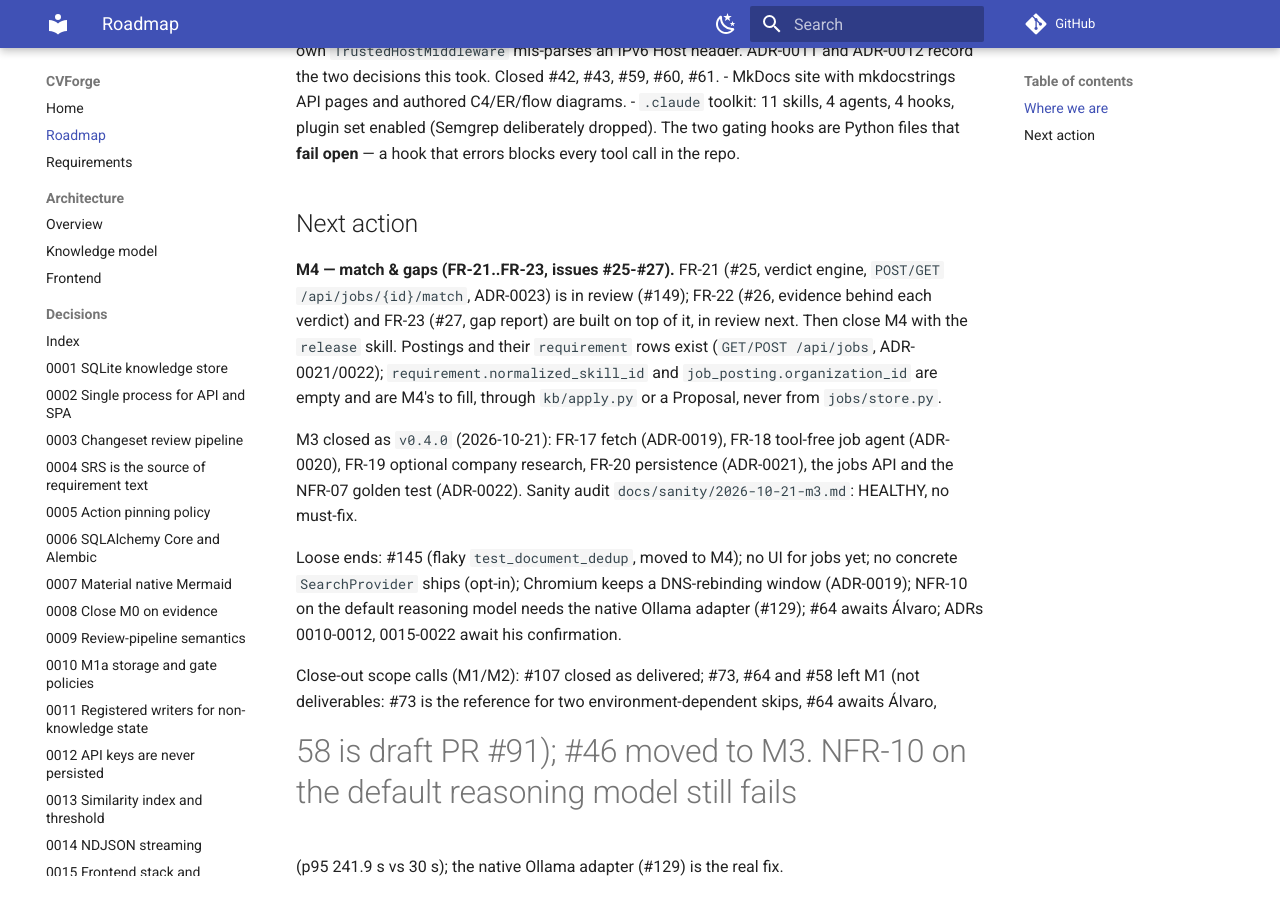
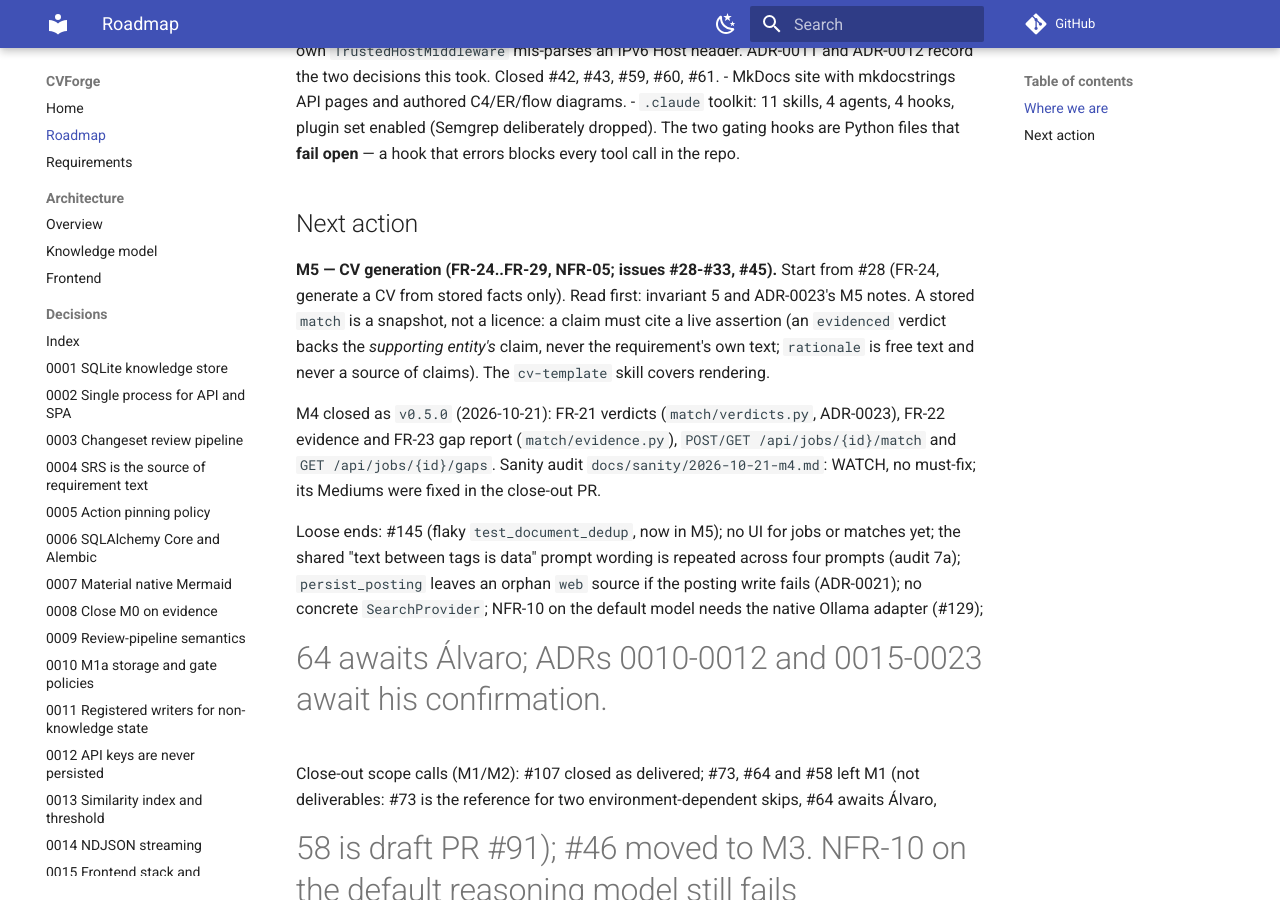
Before and after one commit to SelfishCoconut/cvforge, an MkDocs documentation site: the page built from docs/roadmap.md, in a window 1280 px wide and 900 px high, scrolled down 1263 px. Built offline with MkDocs 1.6.1 and Material for MkDocs 9.7.7, drawn with Linux system fonts in a browser that asks for light colours; comment, search, counter and statistics services are not loaded; some of the changed text lies outside the part shown.

Commit message:
chore: close M4 (#152)
Splits the two C-rank functions, logs judge failures, adds a migrated-database
pipeline test, bumps to 0.5.0.

Co-authored-by: Claude Sonnet 5.5 <noreply@anthropic.com>

```diff
--- a/docs/roadmap.md
+++ b/docs/roadmap.md
@@ -65,20 +65,22 @@ Done:
 
 ## Next action
 
-**M4 — match & gaps (FR-21..FR-23, issues #25-#27).** FR-21 (#25, verdict engine, `POST/GET
-/api/jobs/{id}/match`, ADR-0023) is in review (#149); FR-22 (#26, evidence behind each verdict) and FR-23 (#27, gap
-report) are built on top of it, in review next. Then close M4 with the `release` skill. Postings and their `requirement` rows exist (`GET/POST /api/jobs`,
-ADR-0021/0022); `requirement.normalized_skill_id` and `job_posting.organization_id` are empty
-and are M4's to fill, through `kb/apply.py` or a Proposal, never from `jobs/store.py`.
+**M5 — CV generation (FR-24..FR-29, NFR-05; issues #28-#33, #45).** Start from #28 (FR-24,
+generate a CV from stored facts only). Read first: invariant 5 and ADR-0023's M5 notes. A stored
+`match` is a snapshot, not a licence: a claim must cite a live assertion (an `evidenced`
+verdict backs the *supporting entity's* claim, never the requirement's own text; `rationale`
+is free text and never a source of claims). The `cv-template` skill covers rendering.
 
-M3 closed as `v0.4.0` (2026-10-21): FR-17 fetch (ADR-0019), FR-18 tool-free job agent
-(ADR-0020), FR-19 optional company research, FR-20 persistence (ADR-0021), the jobs API and the
-NFR-07 golden test (ADR-0022). Sanity audit `docs/sanity/2026-10-21-m3.md`: HEALTHY, no must-fix.
+M4 closed as `v0.5.0` (2026-10-21): FR-21 verdicts (`match/verdicts.py`, ADR-0023), FR-22
+evidence and FR-23 gap report (`match/evidence.py`), `POST/GET /api/jobs/{id}/match` and
+`GET /api/jobs/{id}/gaps`. Sanity audit `docs/sanity/2026-10-21-m4.md`: WATCH, no must-fix; its
+Mediums were fixed in the close-out PR.
 
-Loose ends: #145 (flaky `test_document_dedup`, moved to M4); no UI for jobs yet; no concrete
-`SearchProvider` ships (opt-in); Chromium keeps a DNS-rebinding window (ADR-0019); NFR-10 on the
-default reasoning model needs the native Ollama adapter (#129); #64 awaits Álvaro; ADRs 0010-0012,
-0015-0022 await his confirmation.
+Loose ends: #145 (flaky `test_document_dedup`, now in M5); no UI for jobs or matches yet; the
+shared "text between tags is data" prompt wording is repeated across four prompts (audit 7a);
+`persist_posting` leaves an orphan `web` source if the posting write fails (ADR-0021); no
+concrete `SearchProvider`; NFR-10 on the default model needs the native Ollama adapter (#129);
+#64 awaits Álvaro; ADRs 0010-0012 and 0015-0023 await his confirmation.
 
 Close-out scope calls (M1/M2): #107 closed as delivered; #73, #64 and #58 left M1 (not
 deliverables: #73 is the reference for two environment-dependent skips, #64 awaits Álvaro,
@@ -173,7 +175,7 @@ CI. Direct pushes to `main` are rejected, including for admins.
 | M1 | Knowledge spine | Schema + provenance, LLM provider layer, conversational ingest, proposal→review→commit, chat + review UI | done (`v0.3.0`) |
 | M2 | Document ingestion | Upload → extract → classify new/known/duplicate/conflict → review | done (`v0.3.0`) |
 | M3 | Job intake | URL → fetch → structured `JobPosting`; optional company research | done (`v0.4.0`) |
-| M4 | Match & gaps | Requirement ↔ knowledge matching, four verdicts, gap report | not started |
+| M4 | Match & gaps | Requirement ↔ knowledge matching, four verdicts, gap report | done (`v0.5.0`) |
 | M5 | CV generation | LaTeX → PDF + ATS text, claim traceability, versions, application linkage, validation | not started |
 | M6 | Collaborative mode | Conversational CV editing, discovery questions, interview mode | not started |
 | M7 | Learning plans | Gap → plan → tracked `learning` state | not started |
--- a/pyproject.toml
+++ b/pyproject.toml
@@ -1,6 +1,6 @@
 [project]
 name = "cvforge"
-version = "0.4.0"
+version = "0.5.0"
 description = "Local-first personal professional knowledge system that generates tailored CVs"
 readme = "README.md"
 license = "AGPL-3.0-or-later"
```
Also changed, not shown: docs/reports/2026-10-21-m4.md (added, +34 -0 lines), docs/sanity/2026-10-21-m4.md (added, +181 -0 lines), 5 other files.
